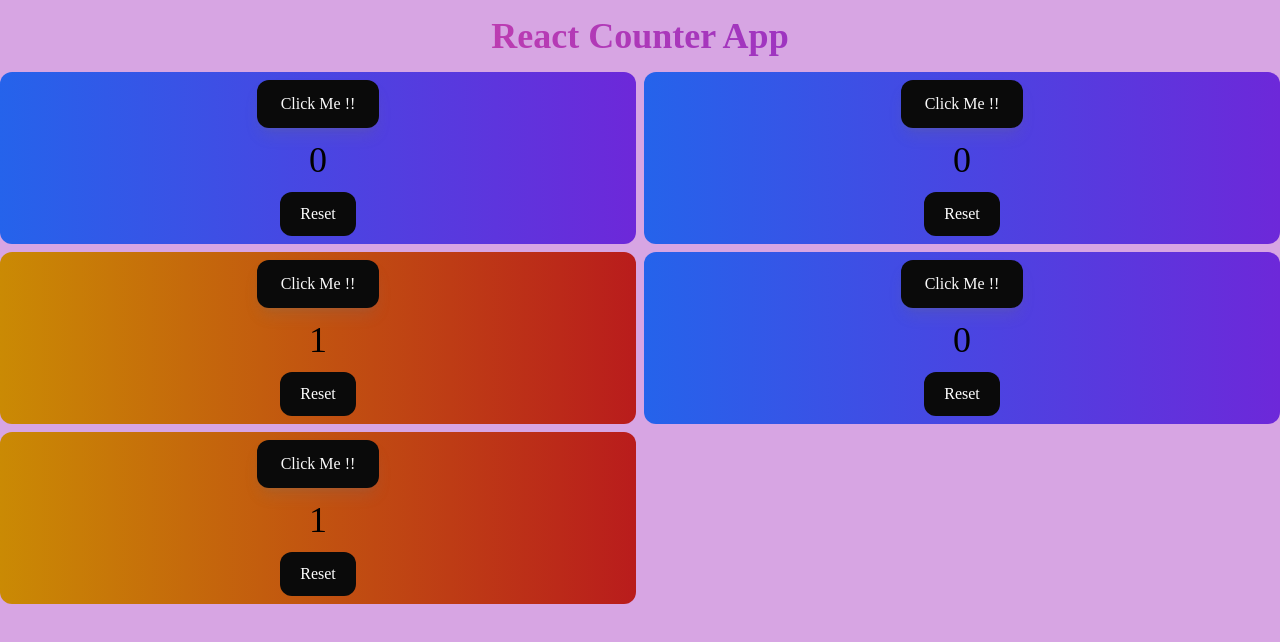
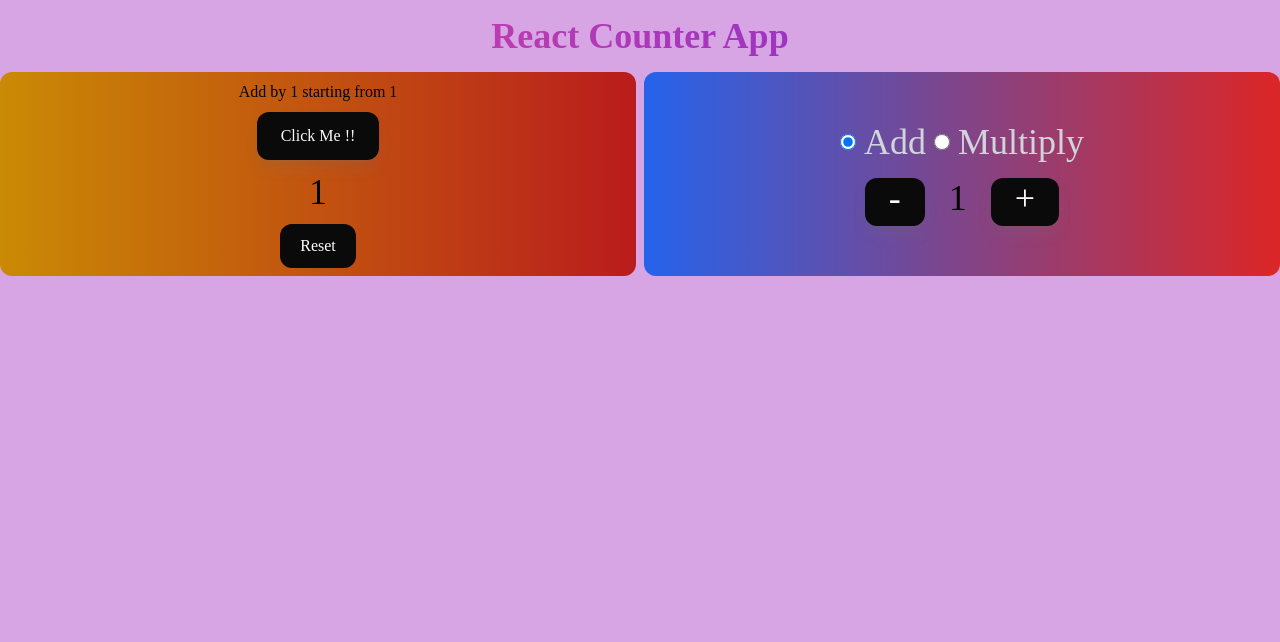
Before and after one commit to m-tange-ppp/react-counter-app, a React (Vite) app: page / in a window 1280 px wide. Shown: the top 642 px of the page. Built offline with nearby package versions, Linux system fonts and the light colour scheme; a web font is replaced by a local one.

Commit message:
Counterを設定できるようにしようとした

```diff
--- a/src/App.jsx
+++ b/src/App.jsx
@@ -1,11 +1,17 @@
+import { useState } from "react";
 import Counter from "./components/Counter";
+import Setting from "./components/Setting";
 
 export default function App() {
-    const plusN = (n, count) => {
+    const [operation, setOperation] = useState("add");
+    const [n, setN] = useState(1);
+    const [start, setStart] = useState(1);
+
+    const addN = (n, count) => {
         return count + n;
     };
 
-    function multipleN(n, count) {
+    function multiplyN(n, count) {
         return count * n;
     };
 
@@ -15,11 +21,19 @@ export default function App() {
                 React Counter App
             </h1>
             <div className="flex flex-wrap gap-2">
-                <Counter method={plusN} n={1} start={0} />
-                <Counter method={plusN} n={2} start={0} />
-                <Counter method={multipleN} n={2} start={1} />
-                <Counter method={plusN} n={3} start={0} />
-                <Counter method={multipleN} n={-3} start={1} />
+                <Counter
+                    method={operation === "add" ? addN : multiplyN}
+                    n={n}
+                    start={start}
+                />
+                <Setting
+                    operation={operation}
+                    setOperation={setOperation}
+                    n={n}
+                    setN={setN}
+                    start={start}
+                    setStart={setStart}
+                />
             </div>
         </div>
     )
--- a/src/components/Counter.jsx
+++ b/src/components/Counter.jsx
@@ -2,8 +2,10 @@ import { useState } from "react"
 
 export default function Counter(props) {
     const [count, setCount] = useState(props.start);
+
     return (
         <div className={`flex flex-col items-center justify-center gap-2 p-2 w-[calc(50%-0.25rem)] border-neutral-900 rounded-xl bg-gradient-to-r ${count % 2 == 0 ? `from-blue-600 to-violet-700` : `from-yellow-600 to-red-700`}`}>
+            <p> {props.method.name == "addN" ? "Add" : "Multiply"} by {props.n} starting from {props.start}</p>
             <button className=" h-12 rounded-xl bg-neutral-950 px-6 text-neutral-50 shadow-lg shadow-neutral-500/20 transition active:scale-95" onClick={() => { setCount(props.method(props.n, count)) }}>Click Me !!</button>
             <p className="flex h-12 w-16 text-4xl rounded-xl items-center justify-center ">{count}</p>
             <button className="relative overflow-hidden rounded-xl bg-neutral-950 px-5 py-2.5 text-white duration-300 [transition-timing-function:cubic-bezier(0.175,0.885,0.32,1.275)] active:translate-y-1 active:scale-x-110 active:scale-y-90" onClick={() => { setCount(props.start) }}>Reset</button>
--- /dev/null
+++ b/src/components/Setting.jsx
@@ -0,0 +1,32 @@
+export default function Setting(props) {
+    return (
+        <div className={"flex flex-col items-center justify-center gap-4 p-2 w-[calc(50%-0.25rem)] border-neutral-900 rounded-xl bg-gradient-to-r from-blue-600 to-red-600"}>
+            <div className="flex gap-2">
+                <div class="flex items-center">
+                    <input
+                        checked={props.operation === "add"}
+                        id="default-radio-1" type="radio" value="" name="default-radio"
+                        class="w-4 h-4 text-blue-600 bg-gray-100 border-gray-300"
+                        onChange={() => { props.setOperation("add") }}
+                    />
+                    <label for="default-radio-1" class=" ms-2 text-4xl font-medium text-gray-300">Add</label>
+                </div>
+                <div class="flex items-center">
+                    <input
+                        checked={props.operation !== "add"}
+                        id="default-radio-2" type="radio" value="" name="default-radio" class="w-4 h-4 text-blue-600 bg-gray-100 border-gray-300"
+                        onChange={() => { props.setOperation("multiply") }}
+                    />
+                    <label for="default-radio-2" class="ms-2 text-4xl font-medium text-gray-300">Multiply</label>
+                </div>
+            </div>
+            <div className="flex gap-2">
+                <button className="flex content-center text-4xl h-12 rounded-xl bg-neutral-950 px-6 text-neutral-50 shadow-lg shadow-neutral-500/20 transition active:scale-95"
+                    onClick={() => props.setN(props.n - 1)}>-</button>
+                <span className="inline-block text-4xl mx-4"> {props.n} </span>
+                <button className="flex content-center text-4xl h-12 rounded-xl bg-neutral-950 px-6 text-neutral-50 shadow-lg shadow-neutral-500/20 transition active:scale-95"
+                    onClick={() => props.setN(props.n + 1)}>+</button>
+            </div>
+        </div>
+    )
+}
```
